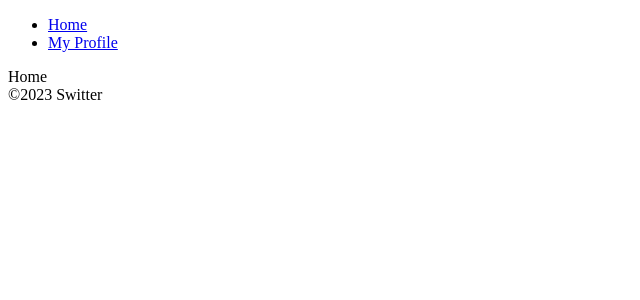
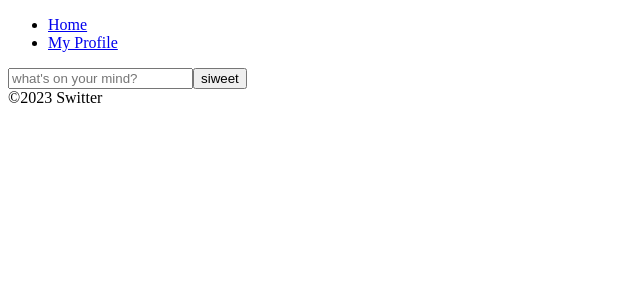
Before and after one commit to DoYunhub/Switter, a React (Create React App) app: page /#/ in a window 1280 px wide. Shown: the top 300 px of the page, without its empty margins (0-640 px from the left). Built offline with nearby package versions, Linux system fonts and the light colour scheme; no server answers; sample sign-in values are in the browser's storage.

Commit message:
firestore add

```diff
--- a/src/fbase.js
+++ b/src/fbase.js
@@ -16,3 +16,5 @@ firebase.initializeApp(firebaseConfig);
 export const firebaseInstance = firebase;
 
 export const authService = firebase.auth();
+
+export const dbService = firebase.firestore();
--- a/src/routes/Home.js
+++ b/src/routes/Home.js
@@ -1,4 +1,32 @@
-import React from "react";
+import { dbService } from "fbase";
+import React, { useState } from "react";
 
-const Home = () => <span>Home</span>;
+const Home = () => {
+  const [sweet, setSweet] = useState("");
+  const onSubmit = async (e) => {
+    e.preventDefault();
+    await dbService.collection("sweets").add({
+      sweet,
+      createdAt: Date.now(),
+    });
+    setSweet("");
+  };
+  const onChange = (e) => {
+    setSweet(e.target.value);
+  };
+  return (
+    <div>
+      <form onSubmit={onSubmit}>
+        <input
+          value={sweet}
+          onChange={onChange}
+          type="text"
+          placeholder="what's on your mind?"
+          maxLength={120}
+        />
+        <input type="submit" value="siweet" />
+      </form>
+    </div>
+  );
+};
 export default Home;
```
